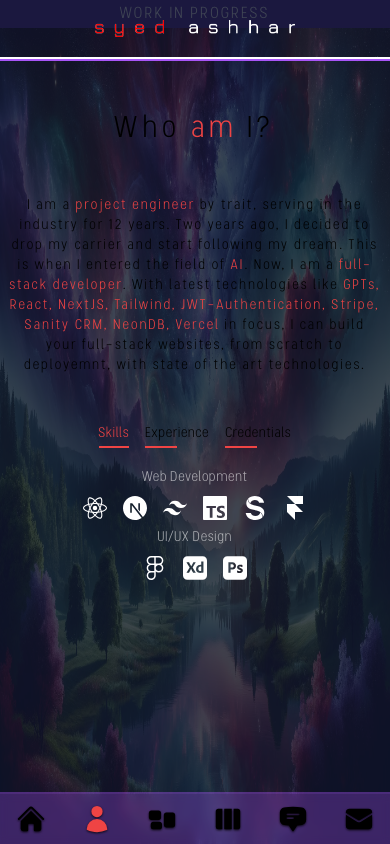
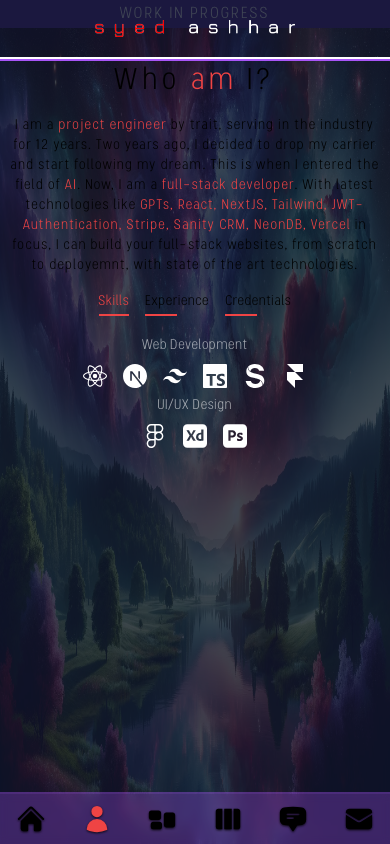
Before and after one commit to SMAshhar/Portfolio-NextJS-Tailwind-NeonDB, a Next.js app: page /about in a window 390 px wide. Built offline with nearby package versions, Linux system fonts and the light colour scheme.

Commit message:
improvements and responsiveness

```diff
--- a/src/app/globals.css
+++ b/src/app/globals.css
@@ -8,13 +8,13 @@
   --background-end-rgb: 255, 255, 255;
 }
 
-@media (prefers-color-scheme: dark) {
+/* @media (prefers-color-scheme: dark) {
   :root {
     --foreground-rgb: 255, 255, 255;
     --background-start-rgb: 0, 0, 0;
     --background-end-rgb: 0, 0, 0;
   }
-}
+} */
 
 body {
   color: rgb(var(--foreground-rgb));
--- a/src/components/About/About.tsx
+++ b/src/components/About/About.tsx
@@ -13,13 +13,13 @@ export default function AboutComponent() {
             <div className="hidden lg:block">
                 <FollowPointer />
             </div>
-            <div className="lg:w-1/2 px-2 lg:px-16 pt-16 lg:py-12 lg:transform lg:-skew-y-2 text-center lg:text-left">
+            <div className="lg:w-1/2 px-2 lg:px-16 pt-4 md:pt-16 lg:py-12 lg:transform lg:-skew-y-2 text-center lg:text-left">
                 <motion.p
                     variants={fadeIn('right', 0.7)}
                     initial="hidden"
                     animate="show"
                     exit="hidden"
-                    className="text-3xl lg:text-5xl tracking-widest py-12 font-extralight">
+                    className="text-3xl lg:text-5xl tracking-widest py-4 pt-12 font-extralight">
                     Who <span className="text-red-500">am</span> I?
                 </motion.p>
                 <motion.p
@@ -27,7 +27,7 @@ export default function AboutComponent() {
                     initial="hidden"
                     animate="show"
                     exit="hidden"
-                    className="text-sm lg:text-xl tracking-widest font-extralight">
+                    className="text-sm lg:text-xl tracking-wider font-extralight">
                     I am a <span className="text-red-500">project engineer</span> by trait, serving in the industry for 12 years.
                     Two years ago, I decided to drop my carrier and start following my dream.
                     This is when I entered the field of <span className="text-red-500">AI</span>. Now, I am a <span className="text-red-500">full-stack developer</span>. With latest
@@ -36,7 +36,7 @@ export default function AboutComponent() {
                     with state of the art technologies.
                 </motion.p>
             </div>
-            <div className="lg:w-1/2 lg:transform lg:skew-y-3 flex lg:h-[90vh] pt-12 items-center justify-center xl:items-end lg:justify-center inset-x-1/2">
+            <div className="lg:w-1/2 lg:transform lg:skew-y-3 flex lg:h-[90vh] pt-4 md:pt-12 items-center justify-center xl:items-end lg:justify-center inset-x-1/2">
                 <Skills />
             </div>
         </div>
--- a/src/components/About/Data.tsx
+++ b/src/components/About/Data.tsx
@@ -64,7 +64,7 @@ export const aboutData: AboutDataItem[] = [
         stage: "2021-Now",
       },
       {
-        title: "Project Engineer - Aisha Steel Mills",
+        title: "Lead Engineer - Aisha Steel Mills",
         stage: "2018-Now",
       },
       {
--- a/src/components/About/Skills.tsx
+++ b/src/components/About/Skills.tsx
@@ -42,7 +42,7 @@ export default function Skills() {
                     return (
                         <div
                             key={`${item.title}-${i}`}
-                            className="flex-1 flex flex-col text-sm md:text-base md:flex-row max-w-max gap-x-2 items-center text-white/60"
+                            className="flex flex-col text-sm md:text-base md:flex-row max-w-max gap-x-2 items-center text-white/60"
                         >
                             {/* title */}
                             <div className="font-light mb-2 md:mb-0 ">{item.title}</div>
--- a/src/components/Home/Home.tsx
+++ b/src/components/Home/Home.tsx
@@ -35,21 +35,21 @@ export default function Main() {
             height={150}
             className="self-center rounded-full ring-2 ring-purple-500 shadow-lg shadow-purple-600"
           />
-          <div className="flex justify-center w-full p-2 text-red-200 text-6xl">Hi!</div>
+          <div className="flex justify-center w-full p-2 text-red-200 text-6xl drop-shadow-[0_1.2px_1.2px_rgba(240,64,255,0.8)]">Hi!</div>
           <div
-            className={`text-white tracking-wider text-2xl lg:text-5xl text-center drop-shadow-[0_1.2px_1.2px_rgba(0,0,0,0.8)]`}
+            className={`text-white tracking-wider text-2xl lg:text-5xl text-center drop-shadow-[0_1.2px_1.2px_rgba(240,64,255,0.8)]`}
           >
             My name is
-            <p className="font-extralight px-2 drop-shadow-[0_1.2px_1.2px_rgba(0,0,0,0.8)]">
+            <p className="font-extralight px-2 drop-shadow-[0_1.2px_1.2px_rgba(240,64,255,0.8)]">
               Syed Muhammad
-              <span className="text-red-500 font-light px-2 drop-shadow-[0_1.2px_1.2px_rgba(0,0,0,0.8)]">
+              <span className="text-red-500 font-light px-2 drop-shadow-[0_1.2px_1.2px_rgba(240,64,255,0.8)]">
                 Ashhar
                 <span className="animate animate-ping font-extrabold text-2xl lg:text-7xl px-2 drop-shadow-[0_1.2px_1.2px_rgba(0,0,0,0.8)]">
                   !
                 </span>
               </span>
             </p>
-            <p className="text-base lg:text-xl px-4 lg:px-16 py-4">
+            <p className="text-base font-extralight tracking-wider lg:text-xl px-4 lg:px-16 py-4">
               I will build your next awesome website from scratch using latest
               state of the art technologies. I offer complete solutions with
               front-end, back-end, GPTs, APIs, CMS, payments and much more.
--- a/src/components/Nav/Nav.tsx
+++ b/src/components/Nav/Nav.tsx
@@ -52,7 +52,7 @@ export default function Nav() {
                             {/* tolltip */}
                             <div className='absolute pr-14 right-0 hidden xl:group-hover:flex'>
                                 <div className='bg-white relative flex text-slate-800 items-center px-[6px] rounded-[3px]'>
-                                    <div className='text-[12px] leading-none font-semibold capitalize'>
+                                    <div className='text-[12px] leading-none p-1 flex items-center justify-center font-semibold capitalize'>
                                         {link.name}
                                     </div>
                                     {/* triangle */}
--- a/src/components/Projects/Intro.tsx
+++ b/src/components/Projects/Intro.tsx
@@ -14,7 +14,7 @@ export default function Intro() {
                 initial="hidden"
                 animate="show"
                 exit="hidden"
-                className="text-3xl lg:4xl 2xl:text-5xl tracking-widest py-3 lg:py-12 font-extralight">
+                className="text-2xl lg:3xl 2xl:text-5xl tracking-widest py-3 xl:py-12 font-extralight">
                 My <span className="text-red-500">Projects</span>
             </motion.p>
             <motion.p
@@ -22,12 +22,11 @@ export default function Intro() {
                 initial="hidden"
                 animate="show"
                 exit="hidden"
-                className="text-sm lg:text-xl tracking-widest font-extralight">
+                className="text-sm lg:text-lg tracking-wider font-extralight">
                 Discover a dynamic portfolio showcasing full-stack websites, ecommerce platforms,
                 and captivating portfolio sites. Dive into innovative projects that blend creativity
                 and functionality seamlessly. Experience the harmonious fusion of technology and artistry
-                in a unique music application. Explore digital realms where passion and expertise redefine
-                possibilities. Welcome to my diverse array of projects, each crafted to leave a lasting impression.
+                in a unique music application. Welcome to my diverse array of projects, each crafted to leave a lasting impression.
             </motion.p>
         </div>
 
--- a/src/components/Services/Services.tsx
+++ b/src/components/Services/Services.tsx
@@ -13,13 +13,13 @@ export default function ServicePage() {
     return (
         <div className="w-full h-screen flex flex-col items-center justify-center fixed bg-slate-900/80 bg-blend-color-dodge">
             <FollowPointer />
-            <div className="xl:w-1/2 px-2 lg:px-16 pt-16 lg:py-12 text-center">
+            <div className="xl:w-1/2 px-2 lg:px-16 pt-16 lg:py-6 text-center">
                 <motion.p
                     variants={fadeIn('down', 0.7)}
                     initial="hidden"
                     animate="show"
                     exit="hidden"
-                    className="text-3xl lg:text-4xl 2xl:text-5xl tracking-widest py-12 font-extralight">
+                    className="text-3xl lg:text-4xl 2xl:text-5xl tracking-widest py-3 pt-12 font-extralight">
                     What <span className="text-red-500">I</span> Offer?
                 </motion.p>
                 <motion.p
@@ -27,7 +27,7 @@ export default function ServicePage() {
                     initial="hidden"
                     animate="show"
                     exit="hidden"
-                    className="text-sm lg:text-xl tracking-widest font-extralight">
+                    className="text-sm  lg:text-xl tracking-wider font-extralight">
                     As a project engineer for 12 years, and a record of OTIF deliveries, I have built a keen eye on getting things done.
                     My expertise spans strategic planning, problem-solving, meticulous execution, facilitating successful project
                     outcomes. I excel in stakeholder management and fostering collaboration, leveraging resilience and adaptability to
```
